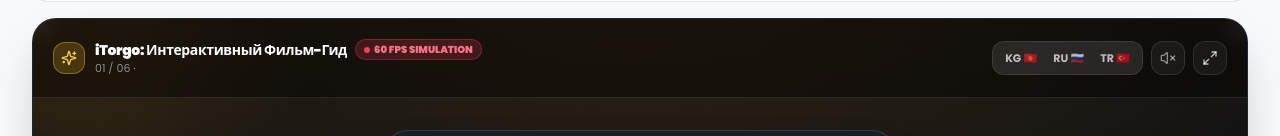
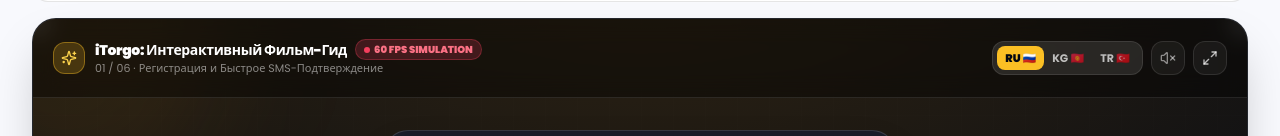
Before and after one commit to atabayhakan/Auktsion, a Vue app in the folder frontend/: page /how-it-works in a window 1280 px wide. Shown: the part 518-654 px from the top of the page. Built offline with nearby package versions, Linux system fonts and the light colour scheme; no server answers.

Commit message:
Set Russian as default starting language for walkthrough animations

```diff
--- a/frontend/src/components/film/SellerWalkthroughFilm.vue
+++ b/frontend/src/components/film/SellerWalkthroughFilm.vue
@@ -11,10 +11,12 @@ import { useI18n } from '@/composables/useI18n'
 
 interface Props {
   initialScene?: number
+  initialLang?: 'ru' | 'ky' | 'tr'
 }
 
 const props = withDefaults(defineProps<Props>(), {
-  initialScene: 0
+  initialScene: 0,
+  initialLang: 'ru'
 })
 
 const emit = defineEmits<{
@@ -23,14 +25,8 @@ const emit = defineEmits<{
 
 const { currentLocale } = useI18n()
 
-type LangCode = 'ky' | 'ru' | 'tr'
-const filmLang = ref<LangCode>((currentLocale.value as LangCode) || 'ru')
-
-watch(currentLocale, (newVal) => {
-  if (newVal === 'ky' || newVal === 'ru' || newVal === 'tr') {
-    filmLang.value = newVal
-  }
-})
+type LangCode = 'ru' | 'ky' | 'tr'
+const filmLang = ref<LangCode>(props.initialLang || 'ru')
 
 // Playback state
 const currentScene = ref(props.initialScene)
@@ -426,14 +422,14 @@ defineExpose({
       <div class="flex items-center gap-1.5 sm:gap-2">
         <div class="flex items-center p-1 rounded-xl bg-white/10 border border-white/10 text-xs font-bold">
           <button
-            v-for="lang in (['ky', 'ru', 'tr'] as LangCode[])"
+            v-for="lang in (['ru', 'ky', 'tr'] as LangCode[])"
             :key="lang"
             type="button"
             class="px-2 py-1 rounded-lg transition-all cursor-pointer text-[11px]"
             :class="filmLang === lang ? 'bg-emerald-400 text-gray-950 font-black shadow-xs' : 'text-white/70 hover:text-white'"
             @click="filmLang = lang; playClickSound()"
           >
-            {{ lang === 'ky' ? 'KG 🇰🇬' : (lang === 'tr' ? 'TR 🇹🇷' : 'RU 🇷🇺') }}
+            {{ lang === 'ru' ? 'RU 🇷🇺' : (lang === 'ky' ? 'KG 🇰🇬' : 'TR 🇹🇷') }}
           </button>
         </div>
 
--- a/frontend/src/components/film/SiteWalkthroughFilm.vue
+++ b/frontend/src/components/film/SiteWalkthroughFilm.vue
@@ -10,10 +10,12 @@ import { useI18n } from '@/composables/useI18n'
 
 interface Props {
   initialScene?: number
+  initialLang?: 'ru' | 'ky' | 'tr'
 }
 
 const props = withDefaults(defineProps<Props>(), {
-  initialScene: 0
+  initialScene: 0,
+  initialLang: 'ru'
 })
 
 const emit = defineEmits<{
@@ -22,15 +24,9 @@ const emit = defineEmits<{
 
 const { currentLocale } = useI18n()
 
-// Active language in player: sync with app or override inside player
-type LangCode = 'ky' | 'ru' | 'tr'
-const filmLang = ref<LangCode>((currentLocale.value as LangCode) || 'ru')
-
-watch(currentLocale, (newVal) => {
-  if (newVal === 'ky' || newVal === 'ru' || newVal === 'tr') {
-    filmLang.value = newVal
-  }
-})
+// Active language in player: Starts in Russian ('ru') by default
+type LangCode = 'ru' | 'ky' | 'tr'
+const filmLang = ref<LangCode>(props.initialLang || 'ru')
 
 // Playback state
 const currentScene = ref(props.initialScene)
@@ -460,14 +456,14 @@ defineExpose({
         <!-- 3-Language Selector Inside Player -->
         <div class="flex items-center p-1 rounded-xl bg-white/10 border border-white/10 text-xs font-bold">
           <button
-            v-for="lang in (['ky', 'ru', 'tr'] as LangCode[])"
+            v-for="lang in (['ru', 'ky', 'tr'] as LangCode[])"
             :key="lang"
             type="button"
             class="px-2 py-1 rounded-lg transition-all cursor-pointer text-[11px]"
             :class="filmLang === lang ? 'bg-amber-400 text-gray-950 font-black shadow-xs' : 'text-white/70 hover:text-white'"
             @click="filmLang = lang; playClickSound()"
           >
-            {{ lang === 'ky' ? 'KG 🇰🇬' : (lang === 'tr' ? 'TR 🇹🇷' : 'RU 🇷🇺') }}
+            {{ lang === 'ru' ? 'RU 🇷🇺' : (lang === 'ky' ? 'KG 🇰🇬' : 'TR 🇹🇷') }}
           </button>
         </div>
 
--- a/frontend/src/pages/HowItWorksPage.vue
+++ b/frontend/src/pages/HowItWorksPage.vue
@@ -233,8 +233,8 @@ function toggleFaq(idx: number) {
         </div>
 
         <!-- Cinema Device Frame -->
-        <SiteWalkthroughFilm v-if="activeFilmTab === 'buyer'" ref="filmRef" />
-        <SellerWalkthroughFilm v-else ref="sellerFilmRef" />
+        <SiteWalkthroughFilm v-if="activeFilmTab === 'buyer'" ref="filmRef" initial-lang="ru" />
+        <SellerWalkthroughFilm v-else ref="sellerFilmRef" initial-lang="ru" />
       </section>
 
       <!-- ================================================================
--- a/frontend/src/pages/SellPage.vue
+++ b/frontend/src/pages/SellPage.vue
@@ -484,7 +484,7 @@ async function submitAuction() {
 
         <!-- Expandable Animated Walkthrough Cinema in SellPage -->
         <div v-if="showVideoGuide" class="p-2 sm:p-4 rounded-3xl bg-slate-900/90 border border-emerald-500/30 shadow-xl space-y-2 animate-fade-in">
-          <SellerWalkthroughFilm />
+          <SellerWalkthroughFilm initial-lang="ru" />
         </div>
 
         <!-- Visual Stepper Bar -->
```
